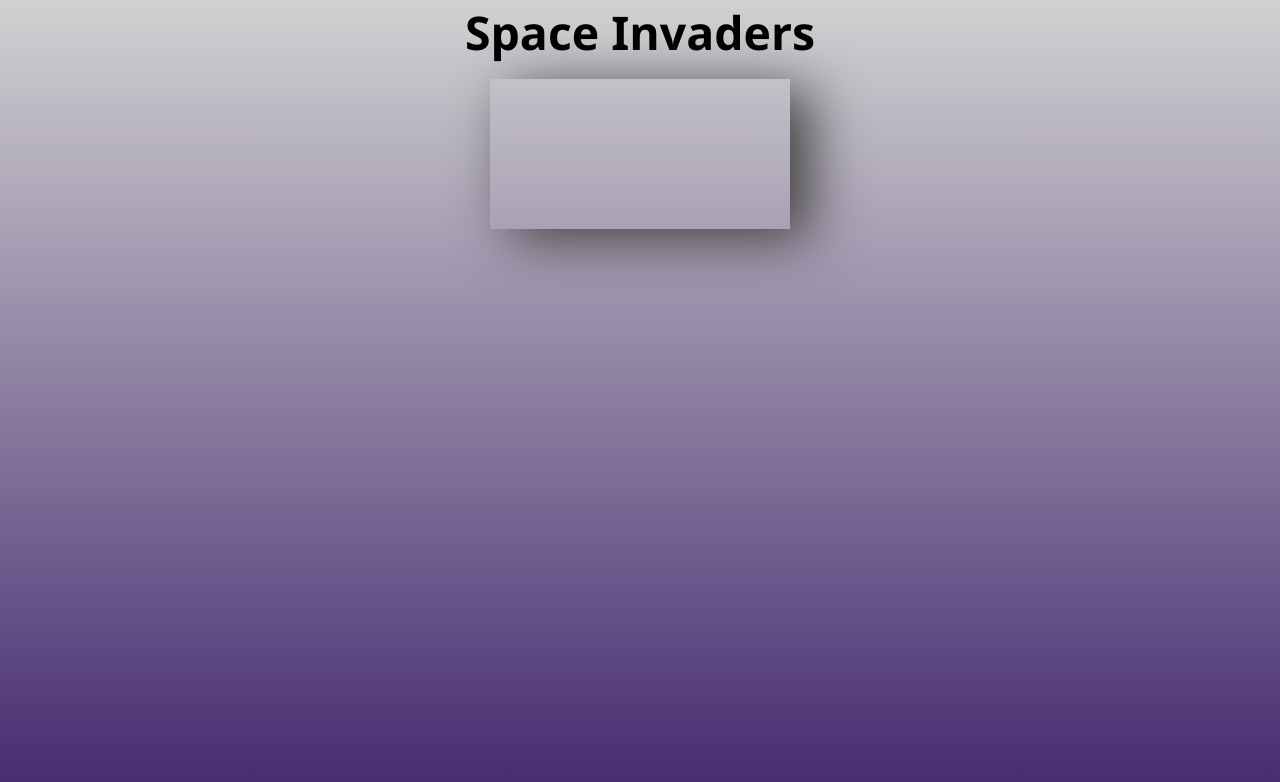
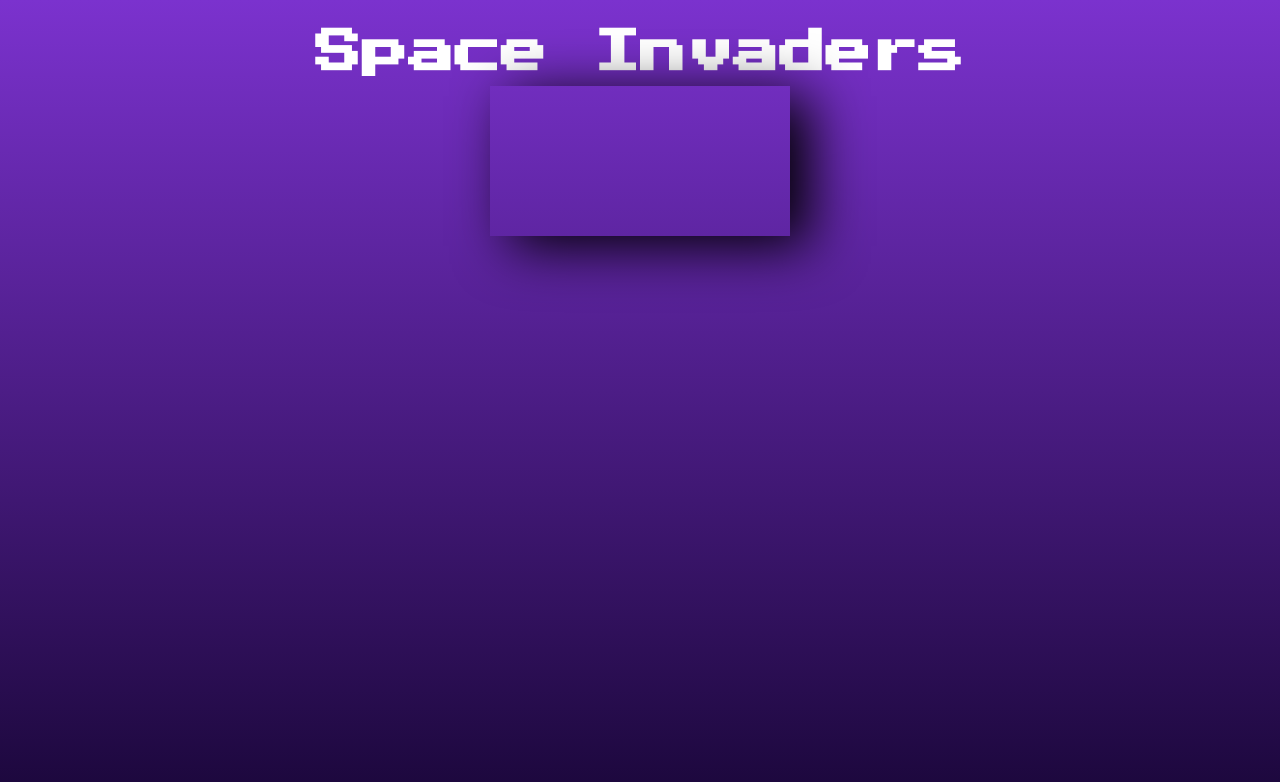
Before and after one commit to Kanzeer/space-invaders, a plain HTML site: page index.html in a window 1280 px wide. Drawn offline with Linux system fonts and the light colour scheme.

Commit message:
adicionado fonte arcade

```diff
--- a/index.html
+++ b/index.html
@@ -3,16 +3,19 @@
 <head>
     <meta charset="UTF-8">
     <meta name="viewport" content="width=device-width, initial-scale=1.0">
+    <link rel="preconnect" href="https://fonts.googleapis.com">
+    <link rel="preconnect" href="https://fonts.gstatic.com" crossorigin>
+    <link href="https://fonts.googleapis.com/css2?family=Press+Start+2P&display=swap" rel="stylesheet">
     <title>Space Invaders | Miguel Roa</title>
         <style>
             canvas {
-                box-shadow: rgb(66, 65, 65) 20px 10px 55px;
+                box-shadow: rgb(0, 0, 0) 20px 10px 55px;
             }
             h1 {
-                margin: 0px ;
-                margin-bottom: 15px;
+                margin: 30px 0 10px 0 ;
                 font-size: 2.9em;
-                font-family: 'Segoe UI', Tahoma, Geneva, Verdana, sans-serif;
+                font-family: "Press Start 2P", Tahoma, Geneva, Verdana, sans-serif;
+                color: white;
             }
             body {
                 display: flex;
@@ -23,8 +26,8 @@
                 height: 100vh;
                 background: linear-gradient(
                 0deg,
-                rgb(68, 41, 112) 0%,
-                rgba(180, 180, 180, 0.61) 100%
+                rgb(27, 7, 59) 0%,
+                rgb(123, 50, 206) 100%
                 );
             }
         </style>
```
